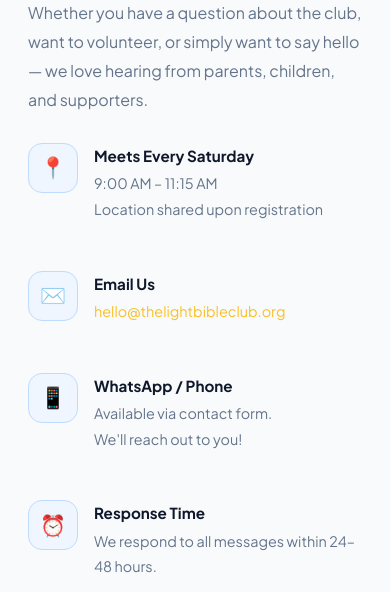
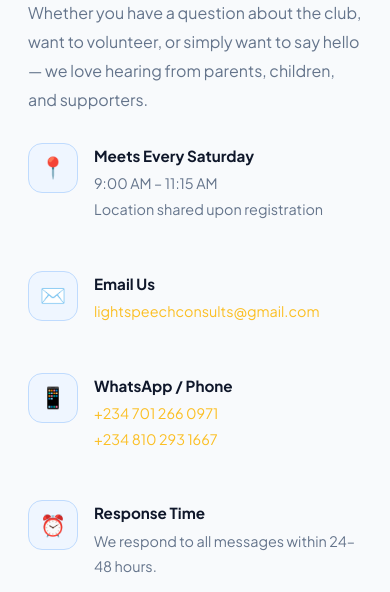
Before and after one commit to titobilobaconsultslimited-a11y/the-light-bible-club, a plain HTML site: page contact.html in a window 390 px wide. Shown: the part 508-1100 px from the top of the page. Drawn offline with Linux system fonts and the light colour scheme.

Commit message:
Update contact email and phone numbers

```diff
--- a/contact.html
+++ b/contact.html
@@ -62,7 +62,7 @@
             <div class="cd-icon">✉️</div>
             <div>
               <h4>Email Us</h4>
-              <p><a href="mailto:hello@thelightbibleclub.org" style="color:var(--orange);">hello@thelightbibleclub.org</a></p>
+              <p><a href="mailto:lightspeechconsults@gmail.com" style="color:var(--orange);">lightspeechconsults@gmail.com</a></p>
             </div>
           </div>
 
@@ -70,7 +70,10 @@
             <div class="cd-icon">📱</div>
             <div>
               <h4>WhatsApp / Phone</h4>
-              <p>Available via contact form.<br>We'll reach out to you!</p>
+              <p>
+                <a href="tel:+2347012660971" style="color:var(--orange);">+234 701 266 0971</a><br>
+                <a href="tel:+2348102931667" style="color:var(--orange);">+234 810 293 1667</a>
+              </p>
             </div>
           </div>
 
@@ -221,7 +224,9 @@
         <div class="footer-col">
           <h4>Get in Touch</h4>
           <ul>
-            <li><a href="mailto:hello@thelightbibleclub.org">✉️ hello@thelightbibleclub.org</a></li>
+            <li><a href="mailto:lightspeechconsults@gmail.com">✉️ lightspeechconsults@gmail.com</a></li>
+            <li><a href="tel:+2347012660971">📞 +234 701 266 0971</a></li>
+            <li><a href="tel:+2348102931667">📞 +234 810 293 1667</a></li>
             <li><a href="#">📍 Meets every Saturday</a></li>
           </ul>
         </div>
```
Also changed, not shown: about.html (+3 -2 lines), activities.html (+3 -1 lines), index.html (+3 -2 lines), register.html (+3 -1 lines), stories.html (+3 -1 lines).
